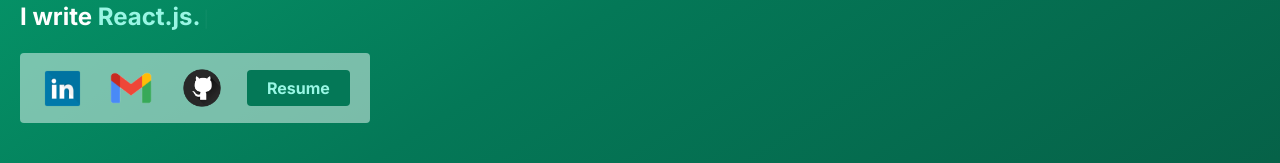
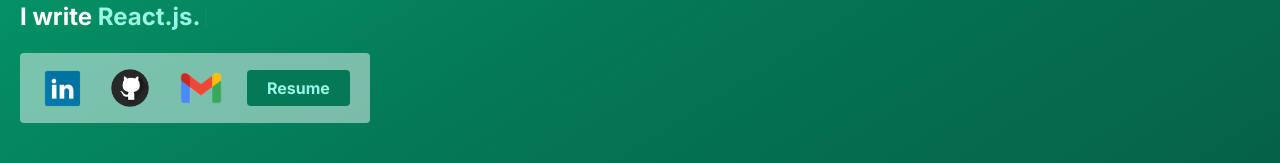
Before and after one commit to AhmadBShaik/portfolio, a Next.js app: page / in a window 1280 px wide. Shown: the part 408-571 px from the top of the page. Built offline with nearby package versions, Linux system fonts and the light colour scheme; no server answers.

Commit message:
update email

```diff
--- a/components/hero.tsx
+++ b/components/hero.tsx
@@ -72,10 +72,10 @@ export const Hero = ({
               </a>
             </div>
             <div className="flex items-center cursor-pointer">
-              <a href="mailto:ahmadbshaik@outlook.com" target="_blank">
+              <a href="mailto:ahmad.sb1106@gmail.com" target="_blank">
                 <Image
-                  src={"/outlook.png"}
-                  alt="Email"
+                  src={"/gmail.png"}
+                  alt="Gmail"
                   width={36}
                   height={36}
                   title="Email"
@@ -110,15 +110,6 @@ export const Hero = ({
               </a>
             </div>
             <div className="flex items-center cursor-pointer">
-              <Image
-                src={"/gmail.png"}
-                alt="Gmail"
-                width={52}
-                height={52}
-                title="Email"
-              />
-            </div>
-            <div className="flex items-center cursor-pointer">
               <a href="https://github.com/ahmadbshaik" target="_blank">
                 <Image
                   src={"/github.png"}
@@ -129,17 +120,17 @@ export const Hero = ({
                 />
               </a>
             </div>
-            {/* <div className="flex items-center cursor-pointer">
-              <a href="mailto:ahmadbshaik@outlook.com" target="_blank">
+            <div className="flex items-center cursor-pointer">
+              <a href="mailto:ahmad.sb1106@gmail.com" target="_blank">
                 <Image
-                  src={"/outlook.png"}
-                  alt="Outlook"
-                  width={44}
-                  height={44}
-                  title="Outlook"
+                  src={"/gmail.png"}
+                  alt="Gmail"
+                  width={52}
+                  height={52}
+                  title="Email"
                 />
               </a>
-            </div> */}
+            </div>
             <div className="flex items-center cursor-pointer">
               <a
                 className="px-5 rounded w-fit py-1.5 bg-emerald-700 hover:bg-emerald-800 text-teal-200 cursor-pointer font-bold"
```
